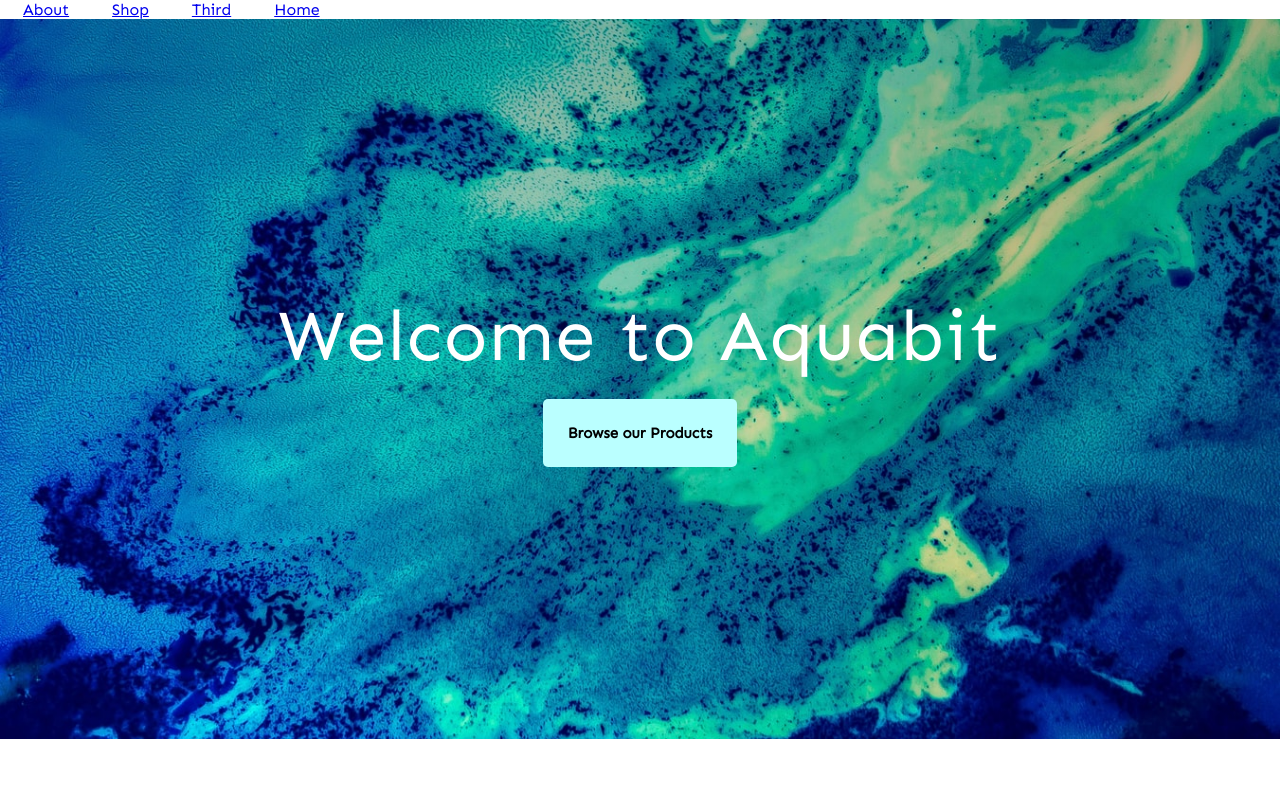
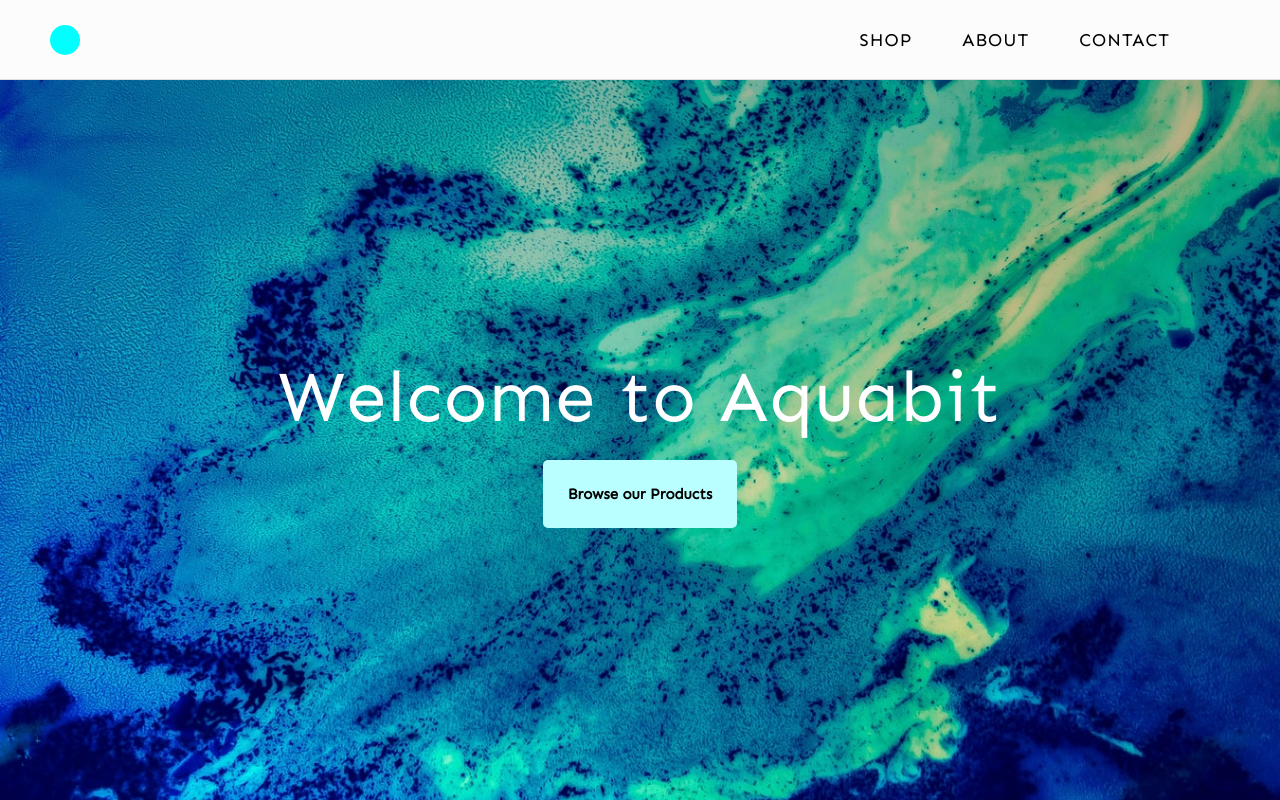
Before and after one commit to andrewmoeggy/aquabit, a React (Create React App) app: page / in a window 1280 px wide. Built offline with nearby package versions, Linux system fonts and the light colour scheme.

Commit message:
added header and styling

```diff
--- a/src/App.js
+++ b/src/App.js
@@ -1,6 +1,8 @@
 import React from 'react';
 import './App.css';
 import { Switch, Route } from 'react-router-dom';
+
+import Header from './components/header/header.component';
 import Home from './pages/home/homepage.component';
 import Shop from './pages/shop/shop.component';
 
@@ -9,8 +11,8 @@
 function App() {
   return (
     <div className="App">
+      <Header />
       <Switch>
-
         <Route exact path='/' component={Home} />
         <Route path='/shop' component={Shop} />
       </Switch>
--- /dev/null
+++ b/src/components/header/header.component.jsx
@@ -0,0 +1,22 @@
+import React from 'react';
+import { Link } from 'react-router-dom';
+import './header.styles.scss';
+
+const Header = () => {
+  return (
+    <div className="header">
+      <div className="header-container">
+        <Link to='/' className='logo'>
+          <div></div>
+        </Link>
+        <div className="header-links">
+          <Link to='/shop' className='header-links--item'>SHOP</Link>
+          <Link to='/shop' className='header-links--item'>ABOUT</Link>
+          <Link to='/shop' className='header-links--item'>CONTACT</Link>
+        </div>
+      </div>
+    </div>
+  );
+}
+
+export default Header;
--- /dev/null
+++ b/src/components/header/header.styles.scss
@@ -0,0 +1,49 @@
+.header {
+  height: 8rem;
+  width: 100%;
+  display: flex;
+  justify-content: center;
+  border-bottom: 1px solid rgb(223, 223, 223);
+  background-color: #fcfcfc;
+  box-shadow: 0 0 2px #aaa;
+
+  &-container {
+    min-width: 1240px;
+    padding-top: 3rem;
+    padding-bottom: 3rem;
+    display: flex;
+    justify-content: space-between;
+    align-items: center;
+
+  }
+
+  &-links {
+    display: flex;
+    align-items: center;
+    justify-content: flex-end;
+    margin-right: 4rem;
+
+    &--item {
+      font-size: 1.8rem;
+      margin-right: 5rem;
+      text-decoration: none;
+      color: #000;
+      font-weight: 500;
+      text-transform: uppercase;
+      letter-spacing: .1rem;
+      transition: all .2s;
+
+      &:hover {
+        color: rgb(115, 115, 115);
+      }
+    }
+  }
+}
+
+.logo div {
+  width: 30px;
+  height: 30px;
+  background-color: aqua;
+  margin-left: 3rem;
+  border-radius: 50%;
+}
--- a/src/pages/home/homepage.component.jsx
+++ b/src/pages/home/homepage.component.jsx
@@ -1,5 +1,5 @@
 import React from 'react';
-import { withRouter, Link } from 'react-router-dom';
+import { withRouter } from 'react-router-dom';
 import './homepage.styles.scss';
 import homeHero from '../../assests/homeHero.jpg'
 import Hero from '../../components/hero/hero.component';
@@ -9,17 +9,6 @@
 const Home = () => {
   return (
     <div className='homepage'>
-      <header>
-        <nav >
-          <ul>
-            <Link to='/about'>About</Link>
-            <Link to='/shop'>Shop</Link>
-            <Link to='/third'>Third</Link>
-            <Link to='/'>Home</Link>
-
-          </ul>
-        </nav>
-      </header>
       <Hero backgroundImg={homeHero} heading={'Welcome to Aquabit'} textColor={'#fff'} />
     </div>
   );
--- a/src/pages/shop/shop.component.jsx
+++ b/src/pages/shop/shop.component.jsx
@@ -15,7 +15,6 @@
     const { collection } = this.state;
     return (
       <div className='shop-page'>
-        <h1>Shop</h1>
         {collection.map(({ title, id, ...otherItemData }, i) => {
           return <CollectionPreview title={title} otherItemData={otherItemData} key={id} />
         })
--- a/src/pages/shop/shop.styles.scss
+++ b/src/pages/shop/shop.styles.scss
@@ -1,3 +1,4 @@
 .shop-page {
-  padding: 2rem 6rem;
+  margin-top: 3rem;
+  padding: 2rem 9rem;
 }
```
